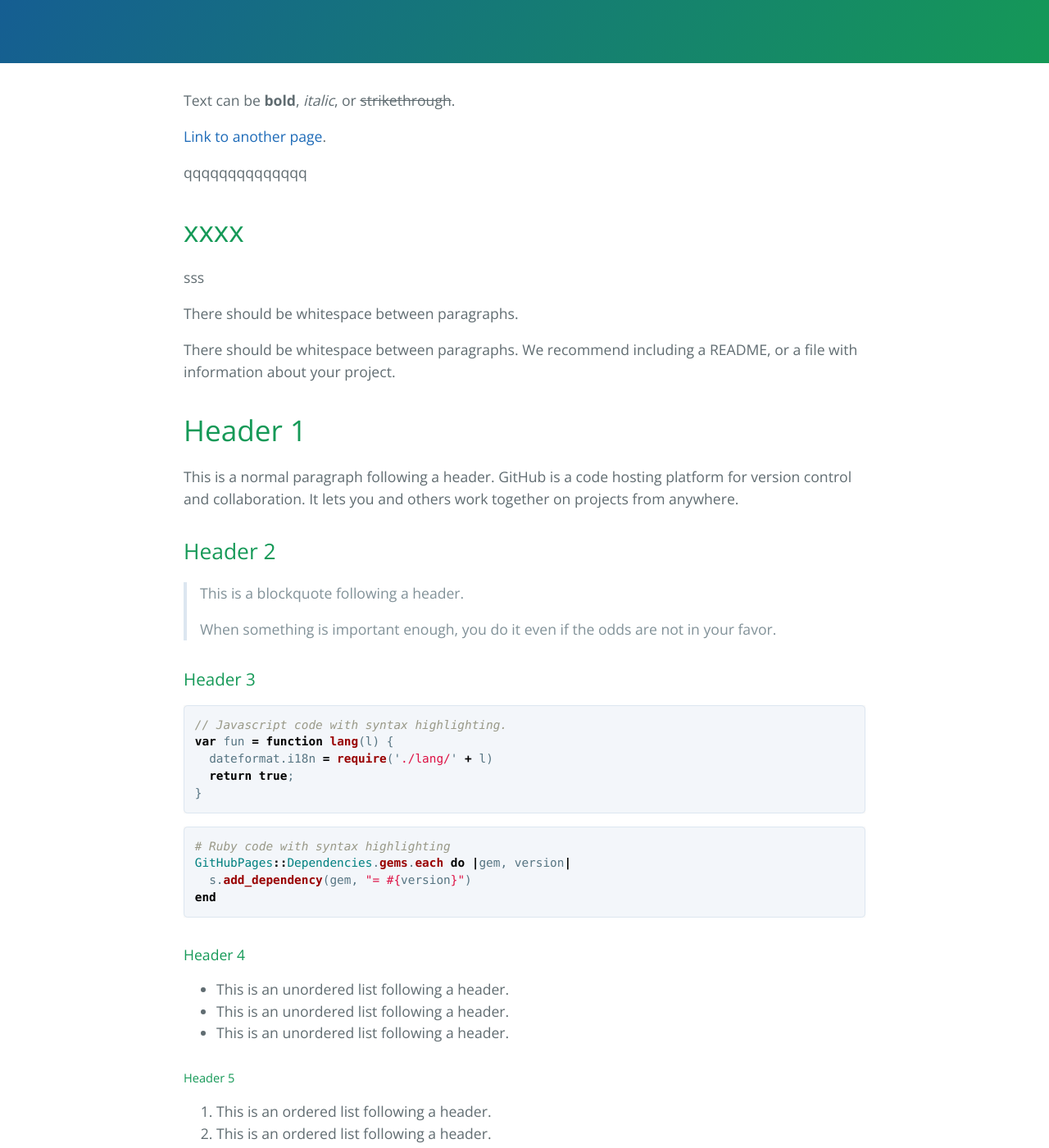
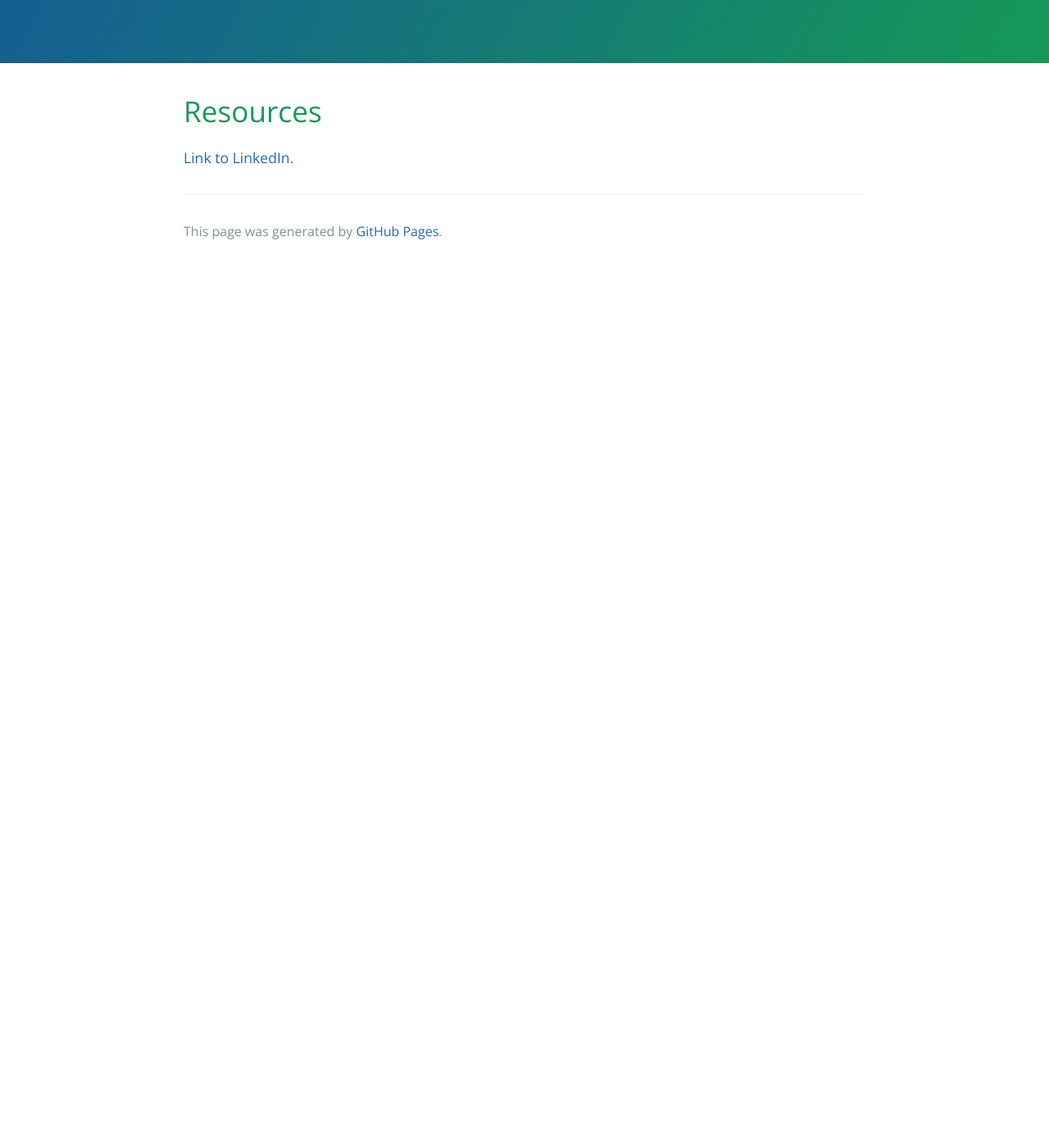
Before and after one commit to hirtanak/hirtanak.github.io, a Jekyll site: the page built from index.md, in a window 1280 px wide and 1400 px high, scrolled down 270 px. Shown: the whole window at 82% size. Built offline with Jekyll 4.4.1, drawn with Linux system fonts in a browser that asks for light colours; our own code applies the rules of GitHub Pages for plain Markdown files; after the commit the page ends 900 px from its top, so only the background shows below that; some of the changed text lies outside the part shown.

Commit message:
update index.md

````diff
--- a/index.md
+++ b/index.md
@@ -2,128 +2,6 @@
 layout: default
 ---
 
-Text can be **bold**, _italic_, or ~~strikethrough~~.
+# Resources
 
-[Link to another page](./another-page.html).
-
-qqqqqqqqqqqqqq
-
-# xxxx
-
-sss
-
-There should be whitespace between paragraphs.
-
-There should be whitespace between paragraphs. We recommend including a README, or a file with information about your project.
-
-# Header 1
-
-This is a normal paragraph following a header. GitHub is a code hosting platform for version control and collaboration. It lets you and others work together on projects from anywhere.
-
-## Header 2
-
-> This is a blockquote following a header.
->
-> When something is important enough, you do it even if the odds are not in your favor.
-
-### Header 3
-
-```js
-// Javascript code with syntax highlighting.
-var fun = function lang(l) {
-  dateformat.i18n = require('./lang/' + l)
-  return true;
-}
-```
-
-```ruby
-# Ruby code with syntax highlighting
-GitHubPages::Dependencies.gems.each do |gem, version|
-  s.add_dependency(gem, "= #{version}")
-end
-```
-
-#### Header 4
-
-*   This is an unordered list following a header.
-*   This is an unordered list following a header.
-*   This is an unordered list following a header.
-
-##### Header 5
-
-1.  This is an ordered list following a header.
-2.  This is an ordered list following a header.
-3.  This is an ordered list following a header.
-
-###### Header 6
-
-| head1        | head two          | three |
-|:-------------|:------------------|:------|
-| ok           | good swedish fish | nice  |
-| out of stock | good and plenty   | nice  |
-| ok           | good `oreos`      | hmm   |
-| ok           | good `zoute` drop | yumm  |
-
-### There's a horizontal rule below this.
-
-* * *
-
-### Here is an unordered list:
-
-*   Item foo
-*   Item bar
-*   Item baz
-*   Item zip
-
-### And an ordered list:
-
-1.  Item one
-1.  Item two
-1.  Item three
-1.  Item four
-
-### And a nested list:
-
-- level 1 item
-  - level 2 item
-  - level 2 item
-    - level 3 item
-    - level 3 item
-- level 1 item
-  - level 2 item
-  - level 2 item
-  - level 2 item
-- level 1 item
-  - level 2 item
-  - level 2 item
-- level 1 item
-
-### Small image
-
-![Octocat](https://assets-cdn.github.com/images/icons/emoji/octocat.png)
-
-### Large image
-
-![Branching](https://guides.github.com/activities/hello-world/branching.png)
-
-
-### Definition lists can be used with HTML syntax.
-
-<dl>
-<dt>Name</dt>
-<dd>Godzilla</dd>
-<dt>Born</dt>
-<dd>1952</dd>
-<dt>Birthplace</dt>
-<dd>Japan</dd>
-<dt>Color</dt>
-<dd>Green</dd>
-</dl>
-
-```
-Long, single-line code blocks should not wrap. They should horizontally scroll if they are too long. This line should be long enough to demonstrate this.
-```
-
-```
-The final element.
-```
+[Link to LinkedIn](https://www.linkedin.com/in/hiroshi-tanaka/).
````
